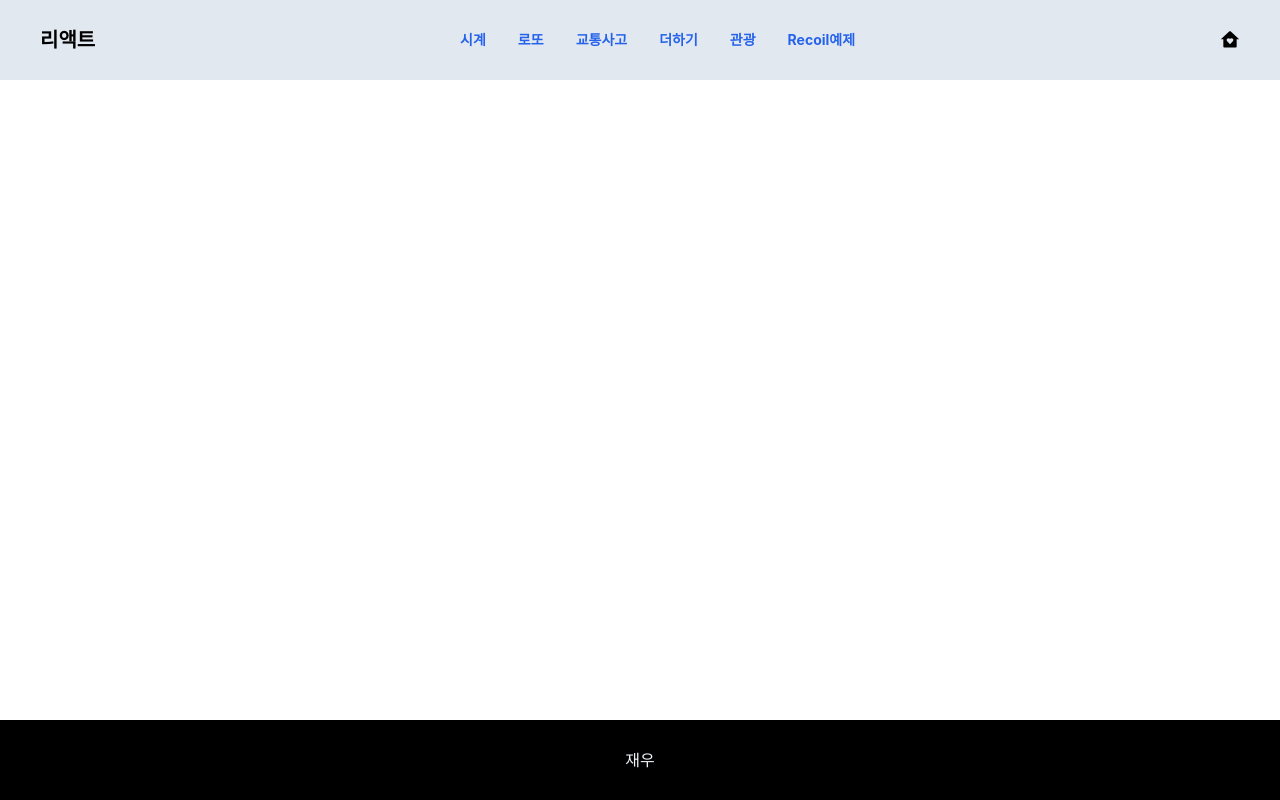
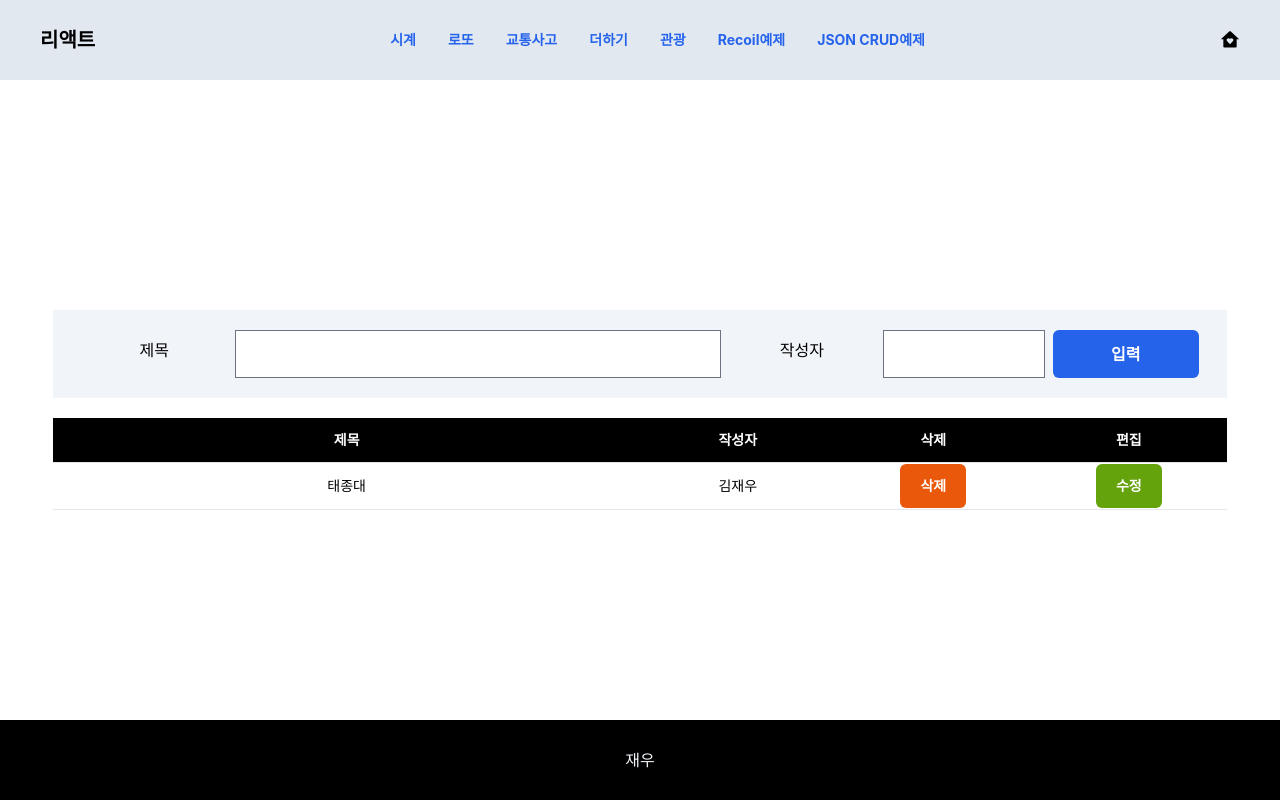
Before and after one commit to rlawodn102/react_practice, a React (Create React App) app: page /rest in a window 1280 px wide. Built offline with nearby package versions, Linux system fonts and the light colour scheme; data requests are answered from the project's data file.

Commit message:
JSON 서버를 활용한 API통신

```diff
--- /dev/null
+++ b/db/db.json
@@ -0,0 +1,22 @@
+{
+  "posts": [
+    {
+      "title": "태종대",
+      "author": "김재우",
+      "id": "xMlw-uBn1HM"
+    }
+  ],
+  "comments": [
+    {
+      "id": "1",
+      "body": "This is a comment1.",
+      "postId": 1
+    },
+    {
+      "id": "2",
+      "body": "This is a comment2.",
+      "postId": 1
+    }
+  ],
+  "$schema": "./node_modules/json-server/schema.json"
+}
--- /dev/null
+++ b/src/11/Rest.js
@@ -0,0 +1,165 @@
+import TailButton from "../UI/TailButton";
+import { useState, useEffect, useRef } from "react";
+
+export default function Rest() {
+    const [tdata, setTdata] = useState([]);
+    const [tags, setTags] = useState([]);
+    const [isUpdate, setIsUpdate] = useState(false);
+    const [isUpdateId, setIsUpdateId] = useState();
+
+    const txt1Ref = useRef();
+    const txt2Ref = useRef();
+
+    const url = 'http://localhost:3005/posts';
+
+    const getFetchData = async () => {
+        const resp = await fetch(url);
+        const data = await resp.json();
+
+        setTdata(data);
+    }
+
+    const handleUpdate = (item) => {
+        txt1Ref.current.value = item.title;
+        txt2Ref.current.value = item.author;
+
+        setIsUpdate(true);
+        setIsUpdateId(item.id);
+    }
+
+    const handleOK = () => {
+        if (isUpdate) jsonPut();
+        else jsonPost();
+    }
+
+    const jsonPost = async () => {
+        if (txt1Ref.current.value === '') {
+            alert('제목을 입력하세요.');
+            txt1Ref.current.focus();
+            return;
+        }
+
+        if (txt2Ref.current.value === '') {
+            alert('제목을 입력하세요.');
+            txt2Ref.current.focus();
+            return;
+        }
+        const postData = {
+            title: txt1Ref.current.value,
+            author: txt2Ref.current.value,
+        }
+
+        const resp = await fetch(url, {
+            method: "POST",
+            headers: {'Content-Type': 'application/json'},
+            body: JSON.stringify(postData)
+        });
+
+        const data = await resp.json();
+
+        setTdata([data, ...tdata]);
+        txt1Ref.current.value = '';
+        txt1Ref.current.focus();
+        txt2Ref.current.value = '';
+    }
+
+    const jsonDelete = async (id) => {
+        await fetch(`${url}/${id}`, {
+            method: 'DELETE'
+        });
+
+        setTdata(tdata.filter(item => item.id !== id));
+    }
+
+    const jsonPut = async () => {
+        const putData = {
+            id: isUpdateId,
+            title: txt1Ref.current.value,
+            author: txt2Ref.current.value
+        }
+
+        const resp = await fetch(`${url}/${isUpdateId}`, {
+            method: 'PUT',
+            headers: {'Content-Type': 'application/json'},
+            body: JSON.stringify(putData)
+        });
+
+        const data = await resp.json();
+        setTdata(tdata.map (item => item.id === isUpdateId ? data : item));
+
+        txt1Ref.current.value = '';
+        txt1Ref.current.focus();
+        txt2Ref.current.value = '';
+
+        setIsUpdate(false);
+        setIsUpdateId('');
+    }
+
+    useEffect(() => {
+        getFetchData();
+    }, []);
+
+    useEffect(() => {
+        let tm = tdata.map(item => <tr key={item.id}
+                                        className="h-10 border-b">
+                                    <td className="text-center">
+                                        {item.title}
+                                    </td>
+                                    <td className="text-center">
+                                        {item.author}
+                                    </td>
+                                    <td className="text-center">
+                                    <TailButton caption='삭제'
+                                                bcolor='orange'
+                                                handleClick={() => jsonDelete(item.id)} />
+                                    </td>
+                                    <td className="text-center">
+                                    <TailButton caption='수정'
+                                                bcolor='lime'
+                                                handleClick={() => handleUpdate(item)} />
+                                    </td>
+                                    </tr>);
+        setTags(tm);
+    }, [tdata]);
+
+    return (
+        <div className='w-full flex flex-col justify-center items-center'>
+            <div className="w-11/12 grid grid-cols-1 md:grid-cols-7
+                            bg-slate-100
+                            text-center m-5 p-5">
+                <label htmlFor="txt1" className="my-2">제목</label>
+                <div className='flex col-span-3'>
+                    <input id='txt1'
+                            type="text"
+                            className="form-input w-full"
+                            ref={txt1Ref} />
+                </div>
+                <label htmlFor="txt2" className="my-2">작성자</label>
+                <div className='flex'>
+                    <input id='txt2'
+                            type="text"
+                            className="form-input w-full"
+                            ref={txt2Ref} />
+                </div>
+                <TailButton caption={isUpdate ? '수정' : '입력'}
+                            bcolor='blue'
+                            handleClick={handleOK} />
+            </div>
+            <table
+                className="w-11/12 text-left text-sm font-light text-surface">
+                <thead
+                    className="border-b border-neutral-200 font-medium">
+                    <tr className="bg-black text-white font-bold text-center">
+                        <th scope="col" className="px-6 py-3 w-3/6 text-center">제목</th>
+                        <th scope="col" className="px-6 py-3 w-1/6 text-center">작성자</th>
+                        <th scope="col" className="px-6 py-3 w-1/6 text-center">삭제</th>
+                        <th scope="col" className="px-6 py-3 w-1/6 text-center">편집</th>
+                    </tr>
+                </thead>
+                <tbody>
+                    {tags}
+                </tbody>
+            </table>
+        </div>
+    )
+}
--- a/src/App.js
+++ b/src/App.js
@@ -11,6 +11,7 @@
 import Gallery from './08/Gallery';
 import RouteMain from './09/RouteMain';
 import RecoilMain from './10/RecoilMain';
+import Rest from './11/Rest';
 
 import { RiHomeHeartFill } from 'react-icons/ri';
 import { BrowserRouter, Routes, Route } from 'react-router-dom';
@@ -47,6 +48,10 @@
                             hover:bg-white hover: text-blue-600'>
               <Link to='/recoil'>Recoil예제</Link>
             </li>
+            <li className='mx-2 p-2 rounded-md
+                            hover:bg-white hover: text-blue-600'>
+              <Link to='/rest'>JSON CRUD예제</Link>
+            </li>
           </ul>
           <p><Link to='/'><RiHomeHeartFill /></Link></p>
         </header>
@@ -58,6 +63,7 @@
             <Route path='/add' element={<MyRefAdd />} />
             <Route path='/gallery' element={<Gallery />} />
             <Route path='/recoil' element={<RecoilMain />} />
+            <Route path='/rest' element={<Rest />} />
           </Routes>
         </main>
         <footer className='flex justify-center items-center h-20 bg-black text-slate-100'>
--- a/src/UI/TailButton.js
+++ b/src/UI/TailButton.js
@@ -2,11 +2,13 @@
   const colorB = {
     'blue' : 'bg-blue-600',
     'orange' : 'bg-orange-600',
+    'lime' : 'bg-lime-600',
   }
 
   const colorBHover = {
     'blue' : 'hover:bg-blue-800',
     'orange' : 'hover:bg-orange-800',
+    'lime' : 'hover:bg-lime-800',
   }
 
   return (
```
